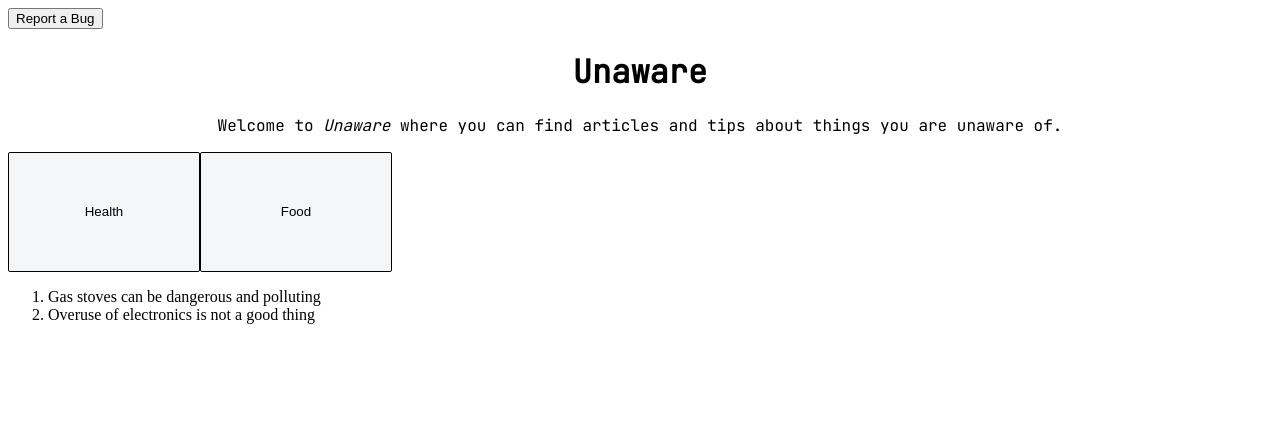
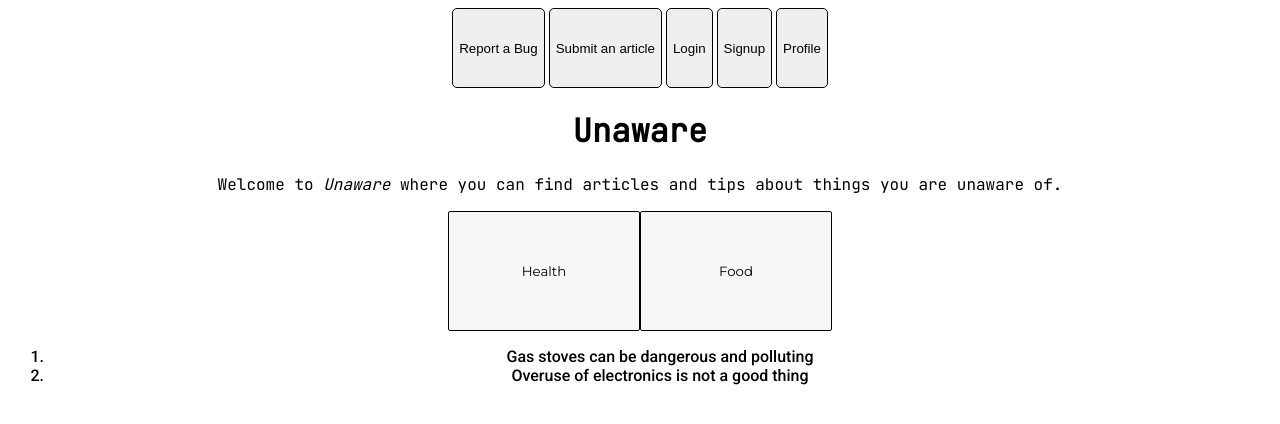
Before and after one commit to darmiyaevdeveloper/Unaware, a plain HTML site: page index.html in a window 1280 px wide. Both pictures are taken after a click on the button "Health". Drawn offline with Linux system fonts and the light colour scheme.

Commit message:
MAJOR: Better UI,  bug report, added interactive hover and new fonts.

```diff
--- a/index.html
+++ b/index.html
@@ -7,10 +7,18 @@
     <link href="style.css" rel="stylesheet" type="text/css" />
     <link rel="preconnect" href="https://fonts.gstatic.com">
 <link href="https://fonts.googleapis.com/css2?family=JetBrains+Mono&display=swap" rel="stylesheet">
+<link rel="preconnect" href="https://fonts.gstatic.com">
+<link href="https://fonts.googleapis.com/css2?family=Roboto:wght@500&display=swap" rel="stylesheet">
+<link rel="preconnect" href="https://fonts.gstatic.com">
+<link href="https://fonts.googleapis.com/css2?family=Montserrat&display=swap" rel="stylesheet">
   </head>
   <body>
     <div id="nav">
       <button onclick="bugReport()">Report a Bug</button>
+      <button onclick="articleSubmit()">Submit an article</button>
+      <button onclick="loginToUnaware()">Login</button>
+      <button onclick="signupToUnaware()">Signup</button>
+      <button id="profile-pic" onclick="goToProfile()" >Profile</button>
     </div>
     <div id="unaware">
     <h1>Unaware</h1>
--- a/script.js
+++ b/script.js
@@ -29,6 +29,13 @@ const appendLinks = (cats) => {
       anElementThatsAList.innerHTML = splitObject[i];
       anElementThatsAList.setAttribute('onclick', 'redirect(' + '"' + splitObject2[i] + '"' + ')');
       list.appendChild(anElementThatsAList)
+      anElementThatsAList.onmouseover = function () {
+        anElementThatsAList.style.color = 'rgb(156, 156, 250)';
+        anElementThatsAList.style = 'cursor: pointer; color: rgb(156, 156, 250);';
+      }
+      anElementThatsAList.onmouseleave = function () {
+        anElementThatsAList.style.color = 'black';
+      }
     }
     window.loading = false;
   }
@@ -42,15 +49,32 @@ const appendLinks = (cats) => {
       anElementThatsAList.innerHTML = splitObject[i];
       anElementThatsAList.setAttribute('onclick', 'redirect(' + '"' + splitObject2[i] + '"' + ')');
       list.appendChild(anElementThatsAList)
+      anElementThatsAList.onmouseover = function () {
+        anElementThatsAList.style.color = 'rgb(156, 156, 250)';
+        anElementThatsAList.style = 'cursor: pointer; color: rgb(156, 156, 250);';
+      }
+      anElementThatsAList.onmouseleave = function () {
+        anElementThatsAList.style.color = 'black';
+      }
     }
     window.loading = false;
   }
 }
 
+const bugReport = () => {
+  window.location.href = 'https://github.com/darmiyaevdeveloper/Unaware/issues';
+}
+
 for (var i = 0; i < categorieslist.length; i++) {
   const myElement = document.createElement('button');
   myElement.innerHTML = categorieslist[i];
-  myElement.style = 'background-color: #F5F6F7; /* rgba(255, 255, 249, 0.541); original */ border: 1px solid black; border-radius: 2px; width: 15vw; height: 15vh;';
+  myElement.style = 'background-color: #F5F6F7; transition: 0.5s; font-family: \'Montserrat\', sans-serif; border: 1px solid black; border-radius: 2px; width: 15vw; height: 15vh;';
+  myElement.onmouseover = function () {
+    myElement.style = 'background-color: rgb(156, 156, 250); transition: 0.5s; font-family: \'Montserrat\', sans-serif; border: 1px solid black; border-radius: 2px; width: 15vw; height: 15vh;'
+  }
+  myElement.onmouseleave = function () {
+    myElement.style = 'background-color: #F5F6F7; transition: 0.5s; font-family: \'Montserrat\', sans-serif; border: 1px solid black; border-radius: 2px; width: 15vw; height: 15vh;';
+  }
   myElement.setAttribute('onclick', 'appendLinks("' + categorieslist[i] + '")');
   categories.appendChild(myElement);
 }
--- a/style.css
+++ b/style.css
@@ -2,3 +2,23 @@
   text-align: center;
   font-family: 'JetBrains Mono', monospace;
 }
+#nav {
+  text-align: center;
+}
+#nav > button {
+  border: 1px solid;
+  height: 10vh;
+  border-radius: 5px;
+  transition: 0.5s;
+}
+#nav > button:hover {
+  height: 15vh;
+  background-color: rgb(190, 190, 226);
+}
+#articlecategories {
+  text-align: center;
+}
+ol {
+  text-align: center;
+  font-family: 'Roboto', sans-serif;
+}
```
